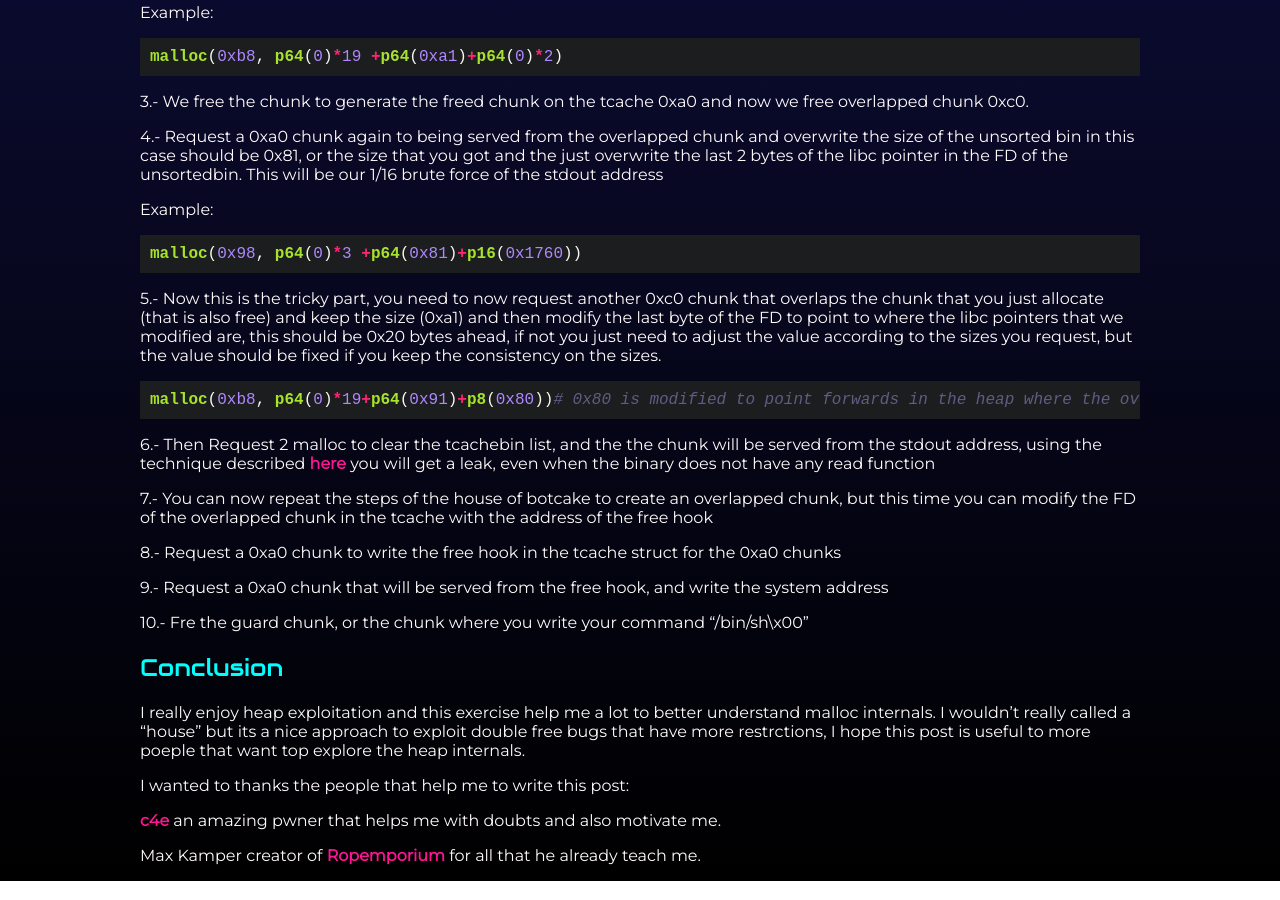
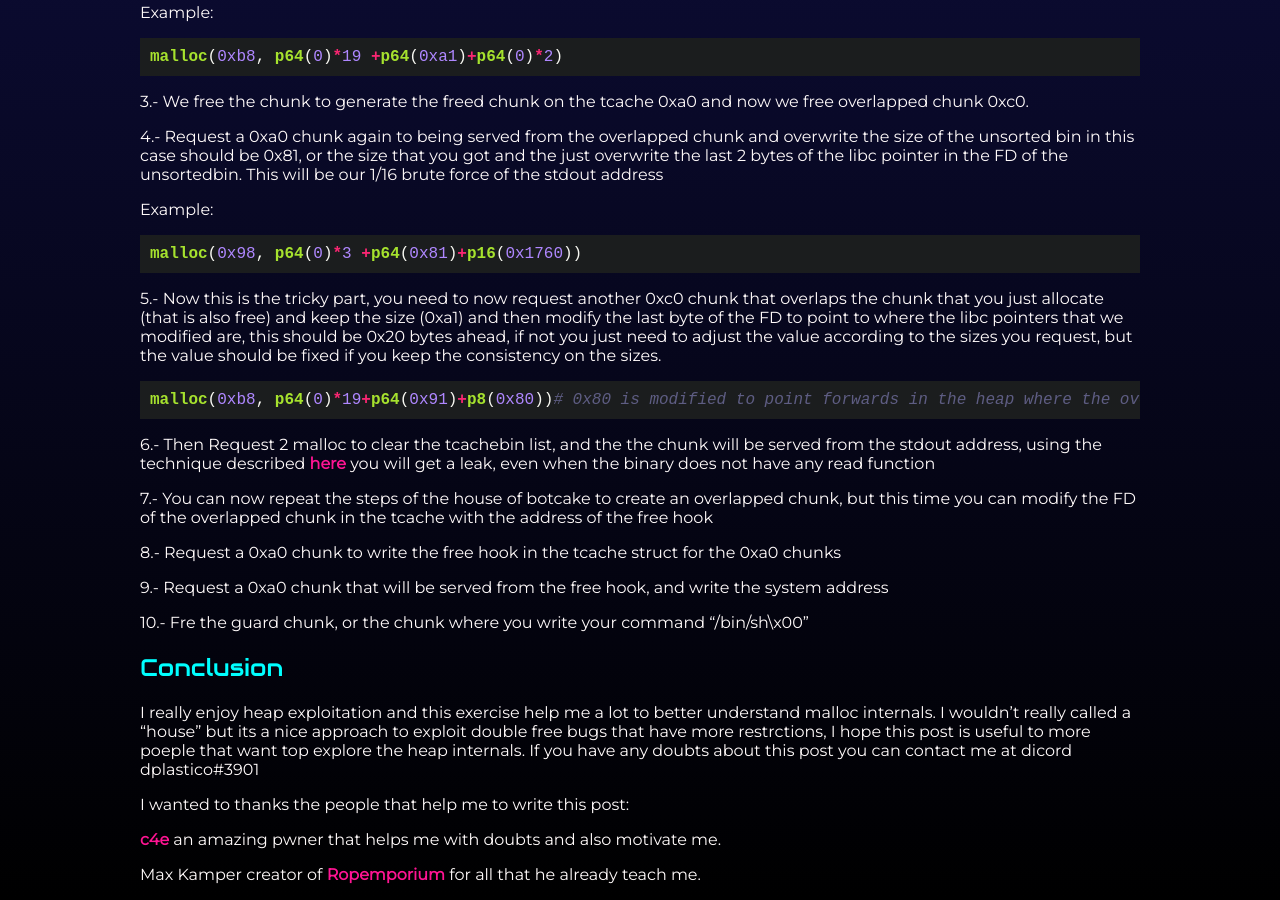
Before and after one commit to dplastico/dplastico.github.io, a Jekyll site: the page built from _posts/2021-10-17-Learning-Double-Restrictions:The-house-of-plastic-cake.md, in a window 1280 px wide and 900 px high, scrolled down 1575 px. Built offline with Jekyll 4.4.1, drawn with Linux system fonts in a browser that asks for light colours; nearby versions of some CDN libraries.

Commit message:
house of plastic v1.6

```diff
--- a/_posts/2021-10-17-Learning-Double-Restrictions:The-house-of-plastic-cake.md
+++ b/_posts/2021-10-17-Learning-Double-Restrictions:The-house-of-plastic-cake.md
@@ -86,7 +86,7 @@ malloc(0xb8, p64(0)*19+p64(0x91)+p8(0x80))# 0x80 is modified to point forwards i
 
 # Conclusion
 
-I really enjoy heap exploitation and this exercise help me a lot to better understand malloc internals. I wouldn't really called a "house" but its a nice approach to exploit double free bugs that have more restrctions, I hope this post is useful to more poeple that want top explore the heap internals.
+I really enjoy heap exploitation and this exercise help me a lot to better understand malloc internals. I wouldn't really called a "house" but its a nice approach to exploit double free bugs that have more restrctions, I hope this post is useful to more poeple that want top explore the heap internals. If you have any doubts about this post you can contact me at dicord dplastico#3901
 
 I wanted to thanks the people that help me to write this post:
 
```
